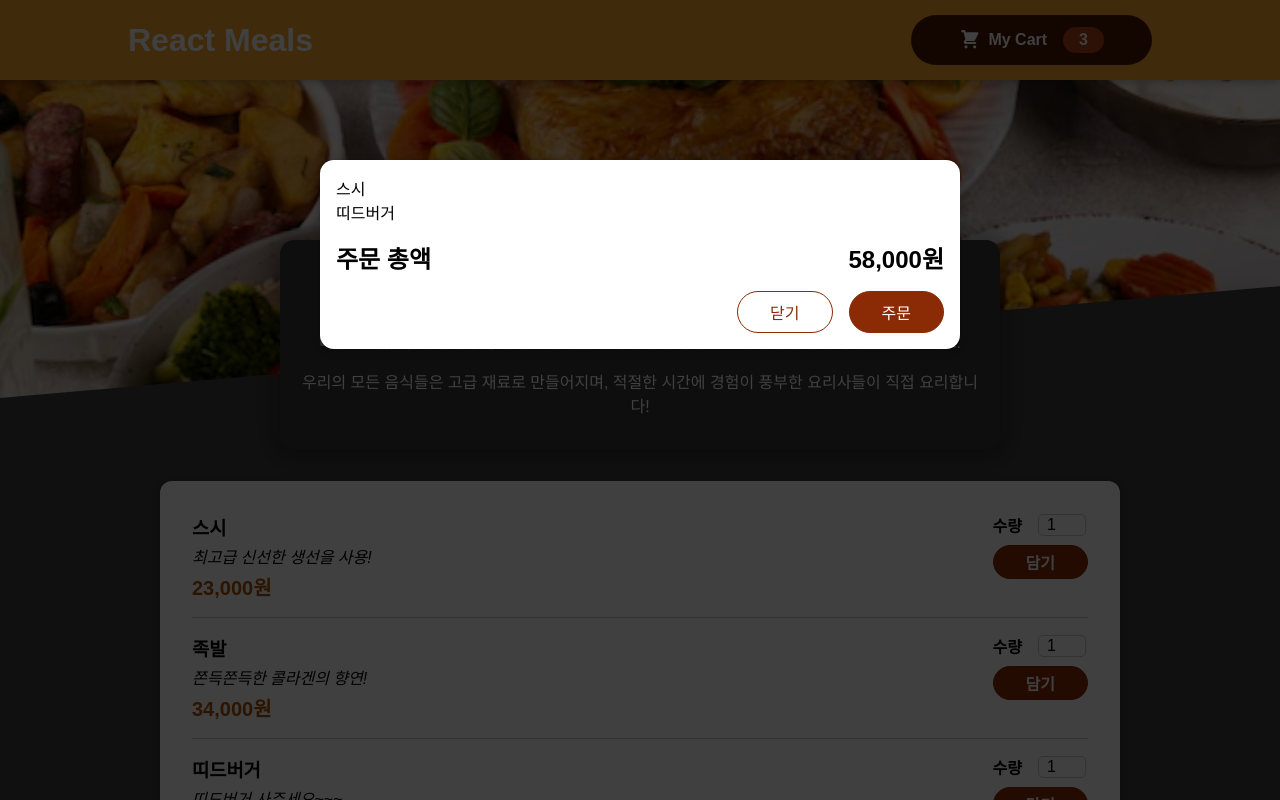
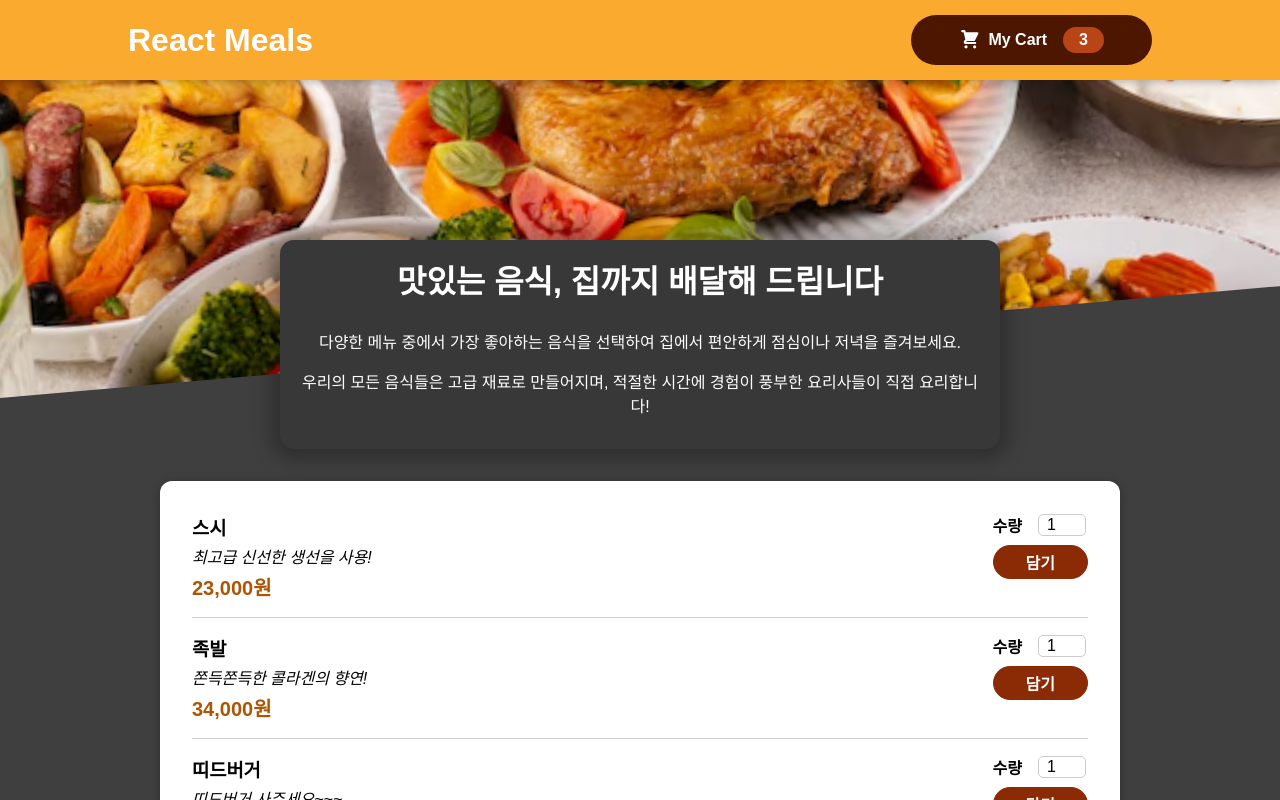
Before and after one commit to goodzeee/react-selfstudy202407, a React (Create React App) app: page / in a window 1280 px wide. Shown: the top 800 px of the page. Built offline with nearby package versions, Linux system fonts and the light colour scheme.

Commit message:
# 장바구니 모달 열고 닫는 처리

```diff
--- a/src/App.js
+++ b/src/App.js
@@ -213,7 +213,7 @@
 // };
 
 //❕❕ Cart 장바구니 practice !
-import React from 'react'
+import React, { useState } from 'react'
 import Header from './Food/Layout/Header';
 import Meals from './Food/Meals/Meals';
 import Cart from './Food/Cart/Cart';
@@ -223,10 +223,21 @@
 // provider 함수 등 많아질거 같아서, App 대신 제공자 컴포넌트 만들어서 가져와서 사용하기
 
 const App = () => {
+
+  // 장바구니 모달을 열고 닫는 상태변수
+  const[cartIsShown, setCartIsShown] = useState(false)
+
+  // 모달을 열어주는 핸들러
+  const showCartHandler = () => setCartIsShown(true);
+
+  // 모달을 닫아주는 핸들러
+  const hideCartHandler = () => setCartIsShown(false);
   return (
     <CartProvider>
-     <Cart />
-     <Header />
+      {/* 장바구니 모달 상태변수가 true일 때 모달 띄우기 */}
+     {cartIsShown && <Cart onClose={hideCartHandler}/>}
+     {/* Header에 장바구니 카트 클릭시 모달 열어주는 핸들러 props로 보내기 */}
+     <Header onShowCart={showCartHandler}/>
      <div id='main'>
        <Meals />
      </div>
--- a/src/Food/Cart/Cart.js
+++ b/src/Food/Cart/Cart.js
@@ -17,7 +17,7 @@
       },
     ];
 
-    const Cart = ({  }) => {
+    const Cart = ({ onClose }) => {
       const {
           'cart-items': cartItemStyle,
           total,
@@ -27,7 +27,7 @@
         } = styles;
 
         return(
-            <CartModal>
+            <CartModal onClose={onClose}>
               {/* 주문 내역 */}
               <ul className={cartItemStyle}>
                 {DUMMY_CART.map((cartItem) => (
@@ -43,7 +43,7 @@
               <div className={actions}>
                 <button
                   className={btnAlt}
-                //   onClick={onClose}
+                  onClick={onClose}
                   >
                   닫기
                 </button>
--- a/src/Food/Cart/CartModal.js
+++ b/src/Food/Cart/CartModal.js
@@ -9,11 +9,11 @@
     )
 };
 
-const CartModal = ({children}) => {
+const CartModal = ({children, onClose}) => {
 
   return (
     <>
-    <div className={styles.backdrop} />
+    <div className={styles.backdrop} onClick={onClose}/>
     <ModalOverlay>
         {children}
     </ModalOverlay>
--- a/src/Food/Layout/Header.js
+++ b/src/Food/Layout/Header.js
@@ -5,7 +5,7 @@
 import mealsImg from '../../assets/img/meals.jpg'
 import HeaderCartButton from './HeaderCartButton';
 
-const Header = () => {
+const Header = ({onShowCart}) => {
     // scss 모듈로 스타일링 리팩토링 !
     const {header, 'main-image': mainImage} = styles;
 
@@ -13,7 +13,7 @@
     <>
     <header className={header}>
         <h1>React Meals</h1>
-        <HeaderCartButton />
+        <HeaderCartButton onShow={onShowCart}/>
     </header>
     <div className={mainImage}>
         <img src={mealsImg} alt='meals image'/>
--- a/src/Food/Layout/HeaderCartButton.js
+++ b/src/Food/Layout/HeaderCartButton.js
@@ -2,11 +2,11 @@
 import CartIcon from './CartIcon'
 import styles from './HeaderCartButton.module.scss';
 
-const HeaderCartButton = () => {
+const HeaderCartButton = ({onShow}) => {
     const {button, icon, badge} = styles;
 
   return (
-    <button className={button}>
+    <button className={button} onClick={onShow}>
         <span className={icon}>
             <CartIcon/>
         </span>
```
